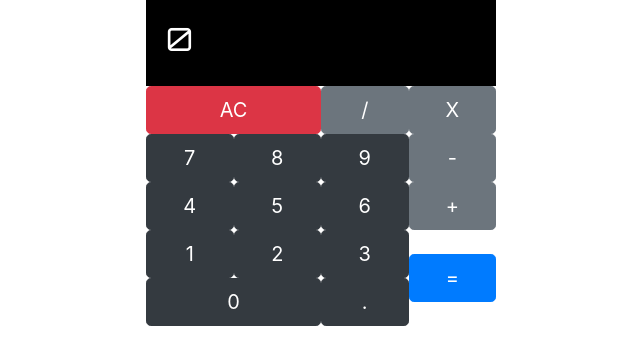
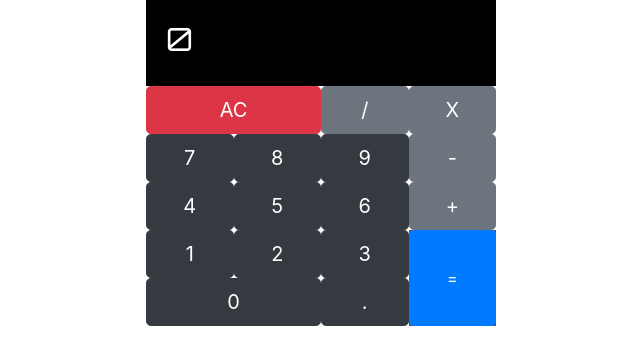
Before and after one commit to Touseef-ahmad/calculator-fcc, a React (Create React App) app: page / in a window 1280 px wide. Shown: the top 364 px of the page, without its empty margins (319-959 px from the left). Built offline with nearby package versions, Linux system fonts and the light colour scheme.

Commit message:
styled equals added sample images

```diff
--- a/src/Pad/num_pad.jsx
+++ b/src/Pad/num_pad.jsx
@@ -48,8 +48,8 @@ class NumPad extends React.Component {
               <Key addToExpression={this.props.addToExpression} char="." width={4}/>
             </div>
           </div>
-          <div className="align-self-center col-md-3 col-lg-3 col-3 col-sm-3 debug padding-0">
-          <Key addToExpression={this.props.equal} char="=" width={12}/>
+          <div className="col-md-3 col-lg-3 col-3 col-sm-3 debug padding-0">
+            <button id="equals" onClick={this.props.equal} className="btn btn-primary btn-block h-100">=</button>
           </div>
 
         </div>
--- a/src/Pad/styles.css
+++ b/src/Pad/styles.css
@@ -2,6 +2,9 @@
     padding-right:0 !important;
     padding-left:0 !important;
 }
-.equal {
-    height: 100px !important;
+.debug {
+    background-color: brown;
 }
+.h-100{
+    height: 100%;
+}
```
Also changed, not shown: sample_images/sample.png (added), 1 other file (tests, documents, lock files or other folders).
